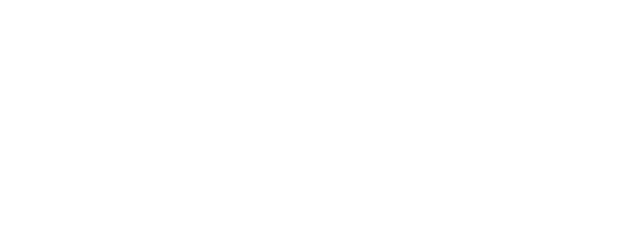
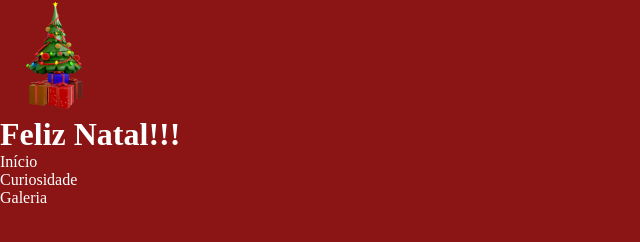
Before and after one commit to Eduardo377/natalistico, a plain HTML site: page index.html in a window 1280 px wide. Shown: the whole page, without its empty margins (0-640 px from the left). Drawn offline with Linux system fonts and the light colour scheme; a web font is replaced by a local one.

Commit message:
:construction: feat: construcao da header

```diff
--- a/index.html
+++ b/index.html
@@ -10,15 +10,25 @@
         <meta http-equiv="X-UA-Compatible" content="ie=edge" />
         <meta property="og:title" content="" />
         <meta property="og:description" content="" />
-        <meta property="og:image" content="./public/assets/disney-banner 1.png"/>
+        <meta property="og:image" content="./public/assets/"/>
         <meta property="og:url" content="site/public/assets/" />
         <meta property="og:type" content="website" />
         <meta name="twitter:card" content="summary_large_image" />
-        <title>Disney</title>
+        <title>Natalistico</title>
     </head>
     <body>
         <header>
-
+            <header>
+                <img src="./public/assets/arvore-de-natal.png" alt="Logo" />
+                <h1>Feliz Natal!!!</h1>
+                <nav>
+                    <ul>
+                        <li><a href="#">Início</a></li>
+                        <li><a href="#">Curiosidade</a></li>
+                        <li><a href="#">Galeria</a></li>
+                    </ul>
+                </nav>
+            </header>
         </header>
         <main>
 
--- a/public/src/styles/style.scss
+++ b/public/src/styles/style.scss
@@ -1,4 +1,25 @@
+@import url('https://fonts.googleapis.com/css2?family=Great+Vibes&family=Inria+Sans:ital,wght@0,300;0,400;0,700;1,300;1,400;1,700&family=Inter:ital,opsz,wght@0,14..32,100..900;1,14..32,100..900&display=swap');
+
+a {
+    text-decoration: none;
+    cursor: pointer;
+}
+
 :root {
     --v-primary-color-white: #ffffff;
-    --v-primary-color-gray: #1E1E1E;
+    --v-primary-color-red: #8B1414;
+    --v-primary-color-skin: #F2E2C4;
 }
+
+* {
+    margin: 0;
+    padding: 0;
+    box-sizing: border-box;
+    color: var(--v-primary-color-white);
+}
+
+body {
+    background-color: var(--v-primary-color-red);
+
+
+}
```
Also changed, not shown: public/assets/arvore-de-natal.png (renamed from public/assets/rb_279 1.png), public/assets/atracoes-do-natal-luz-em-gramado-2.png (renamed from public/assets/atracoes-do-natal-luz-em-gramado 1.png), public/assets/background-flocos.png (renamed from public/assets/360_F_546971454_MxtGn9IaDW7lfWkkPrQD3RFLUiOZ648f 2.png), public/assets/cidades-para-viajar-no-natal-3.png (renamed from public/assets/cidades-para-viajar-no-natal6 1.png), public/assets/cidades-para-viajar-no-natal5-1.png (renamed from public/assets/cidades-para-viajar-no-natal5 1.png), public/assets/github.png (renamed from public/assets/galeria inverno (8) 1.png), public/assets/globo-de-neve.png (renamed from public/assets/8263583 1.png), public/assets/instagram.png (renamed from public/assets/galeria inverno (7) 1.png), public/assets/linkdin.png (renamed from public/assets/galeria inverno (6) 1.png), public/assets/natal-producao.png (renamed from public/assets/8022721 1.png), public/assets/path/to/favicon.svg (renamed from public/assets/path/to/8263583 1.svg), public/assets/presente.png (renamed from public/assets/rb_11834 1.png), public/src/styles/style.css, 1 other file.
